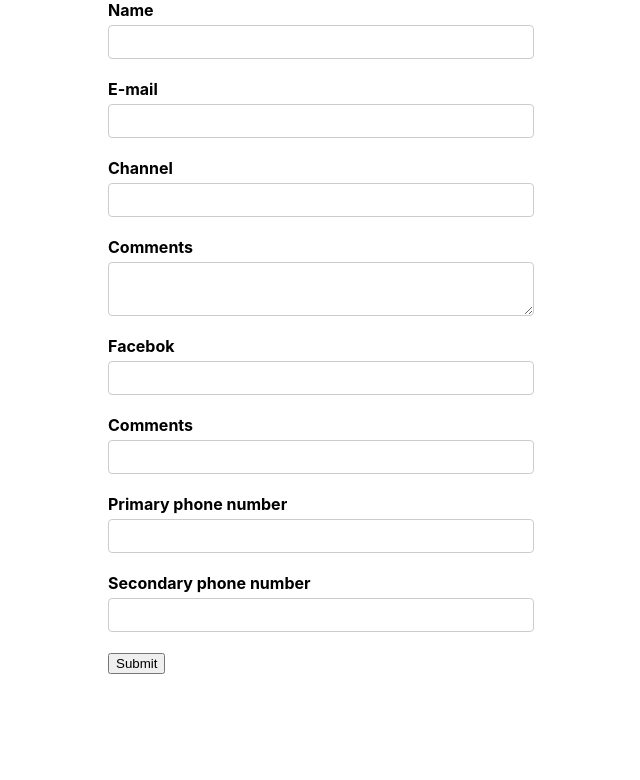
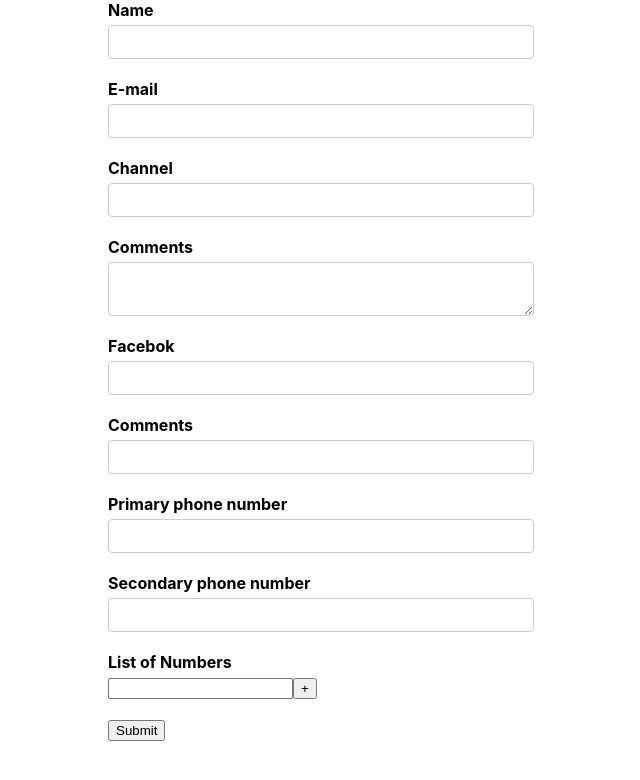
Before and after one commit to shivgaurav27/react-projects, a React (Create React App) app: page / in a window 1280 px wide. Shown: the top 780 px of the page, without its empty margins (319-959 px from the left). Built offline with nearby package versions, Linux system fonts and the light colour scheme.

Commit message:
important commit  to show one input filed any name and add muliple inputs using button 1 at a time and remove 1 at a time is done in this commit

```diff
--- a/src/components/YoutubeForm.js
+++ b/src/components/YoutubeForm.js
@@ -1,5 +1,5 @@
 import React from 'react';
-import { Formik , Form , Field , ErrorMessage} from 'formik';
+import { Formik , Form , Field , ErrorMessage , FieldArray} from 'formik';
 import * as Yup from 'yup' ;
 import TextError from './TextError';
 
@@ -12,7 +12,8 @@
         facebook:'',
         twitter:''
     },
-    phoneNumber:['','']
+    phoneNumber:['',''],
+    phNumbers:[""]
 }
 const onSubmit = values => {
     console.log('form data', values)
@@ -95,6 +96,34 @@
                     <Field   type='text' id='secondaryPh' name='phoneNumber[1]'
                     />
                 </div>
+                <div className='form-control'>
+                    <label>List of Numbers</label>
+                    <FieldArray name='phNumbers'>
+                        {
+                            (fieldArrayProps) => {
+                                console.log('fieldArrayProps',fieldArrayProps);
+                                const {push,remove,form}=fieldArrayProps;
+                                const {values}=form;
+                                const {phNumbers}=values;
+                                return <div>
+                                    {
+                                       phNumbers.map((phNumber,index)=>(
+                                           <div key={index}>
+                                               <Field name={`phNumbers${index}`} />
+                                               {
+                                                   index > 0 &&
+                                                   <button type='button' onClick={()=>remove(index)}>-</button>
+
+                                               }
+                                               <button type='button' onClick={()=>push('')}>+</button>
+                                           </div>
+                                       ))
+                                    }
+                                </div>
+                            }
+                        }
+                    </FieldArray>
+                </div>
                 <button type='submit'>Submit</button>
             </Form>
         </Formik>
```
